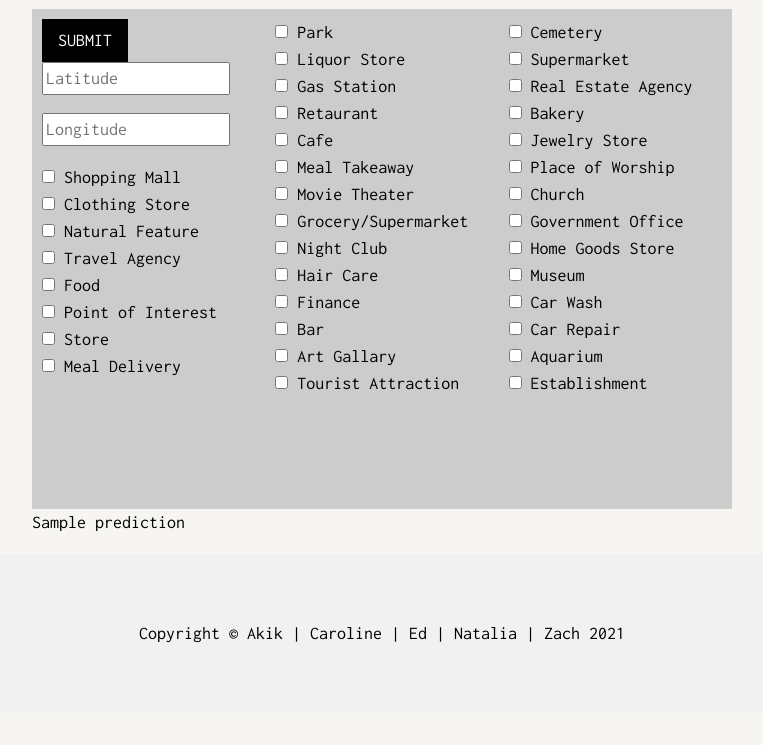
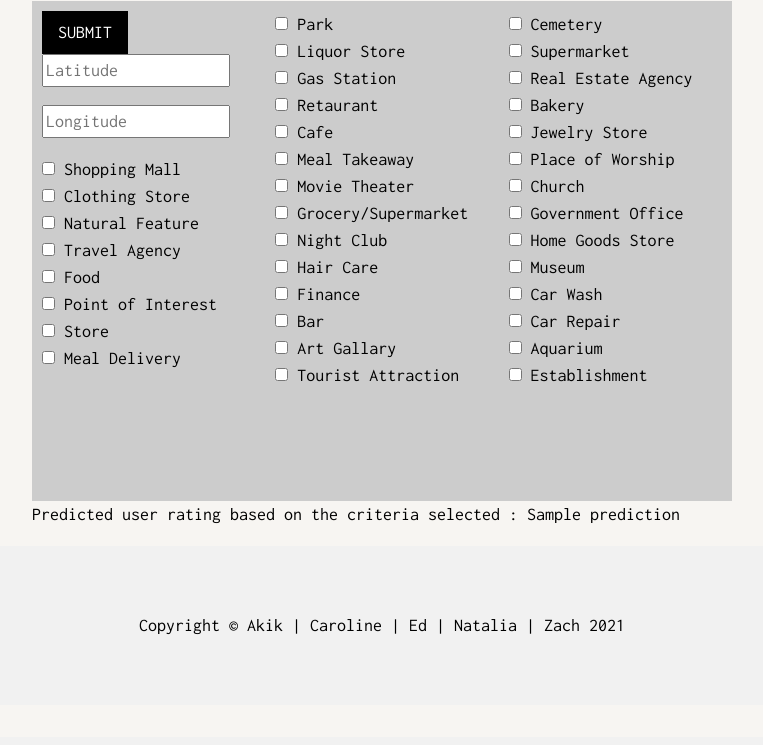
Before and after one commit to cmoeser5/Develop-Austin-ML, a Flask app: template templates/index_predict.html in a window 1280 px wide. Shown: the part 1516-2261 px from the top of the page, without its empty margins (258-1021 px from the left). After the commit the page ends 2151 px from the top, so only its background shows below. Run offline with Flask 2, Linux system fonts and the light colour scheme; the template is opened without the code that fills it: most values are stand-ins (such as "Sample title", 1, 10 or a date in 2020); parts of the project's set-up code (start-up, migrations or seed data) failed here and were passed over; some libraries are stand-ins or nearby versions.

Commit message:
prediction

```diff
--- a/templates/index_predict.html
+++ b/templates/index_predict.html
@@ -71,7 +71,7 @@
       <div class="column" id="map">
     </div>
     <div class="container" class="row">
-
+    <br>
     <div class="row">
       <div class="column" style="background-color:#ccc;">
 
@@ -166,7 +166,7 @@
     </form>
     <div>
        <p>
-         {{ prediction }}
+         Predicted user rating based on the criteria selected : {{ prediction }}
        </p>
     </div>
     </div>
```
